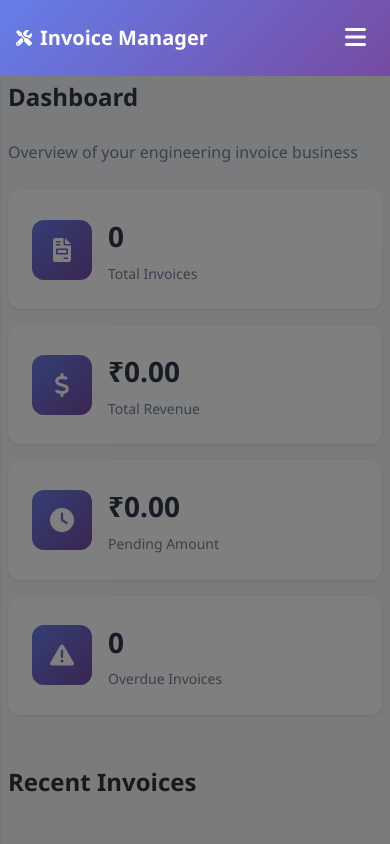
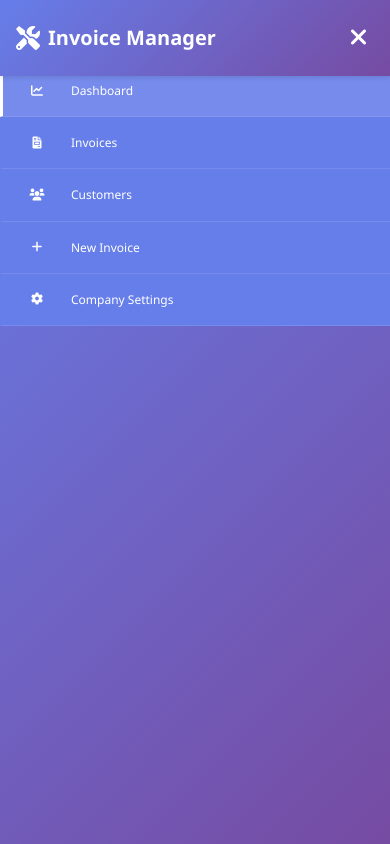
Before and after one commit to KaranKarthick2003/engineering-invoice-app, a website: page public/index.html in a window 390 px wide. Both pictures are taken after a click on the button 355 px from the left and 38 px from the top of the page. Drawn offline with Linux system fonts and the light colour scheme.

Commit message:
Fix mobile hamburger menu to properly display content on mobile devices

```diff
--- a/public/app.js
+++ b/public/app.js
@@ -479,16 +479,24 @@ function closeInvoiceModal() {
 
 // Mobile menu toggle function
 function toggleMobileMenu() {
+    const sidebar = document.getElementById('sidebar');
     const navMenu = document.querySelector('.nav-menu');
     const toggleButton = document.querySelector('.mobile-menu-toggle i');
+    const overlay = document.getElementById('mobile-overlay');
+    const body = document.body;
 
+    // Toggle classes for both sidebar and nav menu
+    sidebar.classList.toggle('mobile-open');
     navMenu.classList.toggle('mobile-open');
+    overlay.classList.toggle('active');
 
     // Change icon based on menu state
-    if (navMenu.classList.contains('mobile-open')) {
+    if (sidebar.classList.contains('mobile-open')) {
         toggleButton.className = 'fas fa-times';
+        body.style.overflow = 'hidden';
     } else {
         toggleButton.className = 'fas fa-bars';
+        body.style.overflow = 'auto';
     }
 }
 
@@ -1188,43 +1196,7 @@ function closeInvoiceModal() {
     if (modal) modal.style.display = 'none';
 }
 
-// Mobile menu functions
-function toggleMobileMenu() {
-    const sidebar = document.getElementById('sidebar');
-    const menuToggle = document.querySelector('.mobile-menu-toggle i');
-    const overlay = document.getElementById('mobile-overlay');
-    const body = document.body;
-
-    console.log('Toggling mobile menu...');
-    console.log('Sidebar element:', sidebar);
-    console.log('Menu toggle element:', menuToggle);
-    console.log('Overlay element:', overlay);
-
-    if (!sidebar) {
-        console.error('Sidebar element not found!');
-        return;
-    }
-
-    if (sidebar.classList.contains('mobile-open')) {
-        // Close menu
-        sidebar.classList.remove('mobile-open');
-        if (overlay) overlay.classList.remove('active');
-        if (menuToggle) menuToggle.className = 'fas fa-bars';
-        body.style.overflow = 'auto';
-        console.log('Mobile menu closed');
-    } else {
-        // Open menu
-        sidebar.classList.add('mobile-open');
-        if (overlay) overlay.classList.add('active');
-        if (menuToggle) menuToggle.className = 'fas fa-times';
-        body.style.overflow = 'hidden';
-        console.log('Mobile menu opened');
-
-        // Force visibility
-        sidebar.style.display = 'block';
-        sidebar.style.visibility = 'visible';
-    }
-}
+// Mobile menu functions - Implementation moved to line 480
 
 function closeMobileMenuOnNavClick() {
     document.querySelectorAll('.nav-link').forEach(link => {
--- a/public/index.html
+++ b/public/index.html
@@ -470,12 +470,7 @@
         });
     </script>
 <script>
-    function toggleMobileMenu() {
-        const sidebar = document.getElementById('sidebar');
-        const overlay = document.getElementById('mobile-overlay');
-        sidebar.classList.toggle('sidebar-open');
-        overlay.classList.toggle('active');
-    }
+    // Mobile menu toggle function is now implemented in app.js
 
     window.addEventListener('resize', function() {
         if (window.innerWidth > 768) {
--- a/public/styles.css
+++ b/public/styles.css
@@ -174,6 +174,37 @@ body {
     box-shadow: 0 4px 12px rgba(40, 167, 69, 0.3);
 }
 
+/* Mobile Header */
+.mobile-header {
+    display: none;
+    background: linear-gradient(135deg, #667eea 0%, #764ba2 100%);
+    color: white;
+    padding: 15px;
+    position: fixed;
+    top: 0;
+    left: 0;
+    width: 100%;
+    z-index: 999;
+    box-shadow: 0 2px 4px rgba(0,0,0,0.1);
+    justify-content: space-between;
+    align-items: center;
+}
+
+.mobile-brand {
+    display: flex;
+    align-items: center;
+    gap: 10px;
+}
+
+.mobile-brand i {
+    font-size: 1.5rem;
+}
+
+.mobile-brand h2 {
+    font-size: 1.25rem;
+    font-weight: 600;
+}
+
 /* Mobile Menu Toggle */
 .mobile-menu-toggle {
     display: none;
@@ -203,11 +234,28 @@ body {
         flex-direction: column;
     }
 
+    /* Show mobile header */
+    .mobile-header {
+        display: flex;
+    }
+
+    /* Adjust sidebar for mobile */
     .sidebar {
         width: 100%;
         height: auto;
-        position: relative;
+        position: fixed;
+        top: 0;
+        left: 0;
+        z-index: 1000;
+        transform: translateY(-100%);
+        transition: transform 0.3s ease;
         box-shadow: 0 2px 4px rgba(0,0,0,0.1);
+    }
+
+    .sidebar.mobile-open {
+        transform: translateY(0);
+        height: 100vh;
+        overflow-y: auto;
     }
 
     .sidebar-header {
@@ -234,6 +282,28 @@ body {
 
     .nav-menu.mobile-open {
         display: flex;
+    }
+
+    /* Mobile overlay for menu background */
+    .mobile-overlay {
+        display: none;
+        position: fixed;
+        top: 0;
+        left: 0;
+        width: 100%;
+        height: 100%;
+        background-color: rgba(0, 0, 0, 0.5);
+        z-index: 999;
+    }
+
+    .mobile-overlay.active {
+        display: block;
+    }
+
+    /* Adjust main content for mobile header */
+    .main-content {
+        margin-left: 0;
+        padding-top: 70px; /* Account for mobile header height */
     }
 
     .nav-menu li {
```
